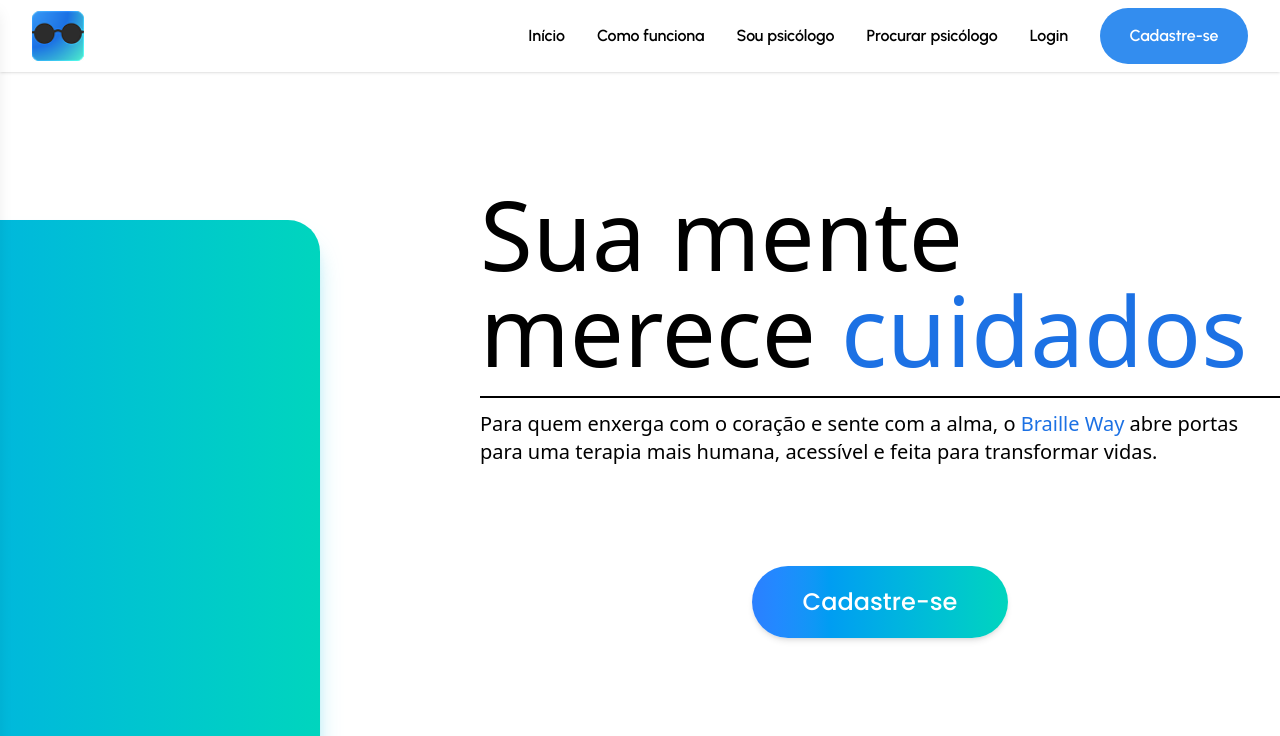
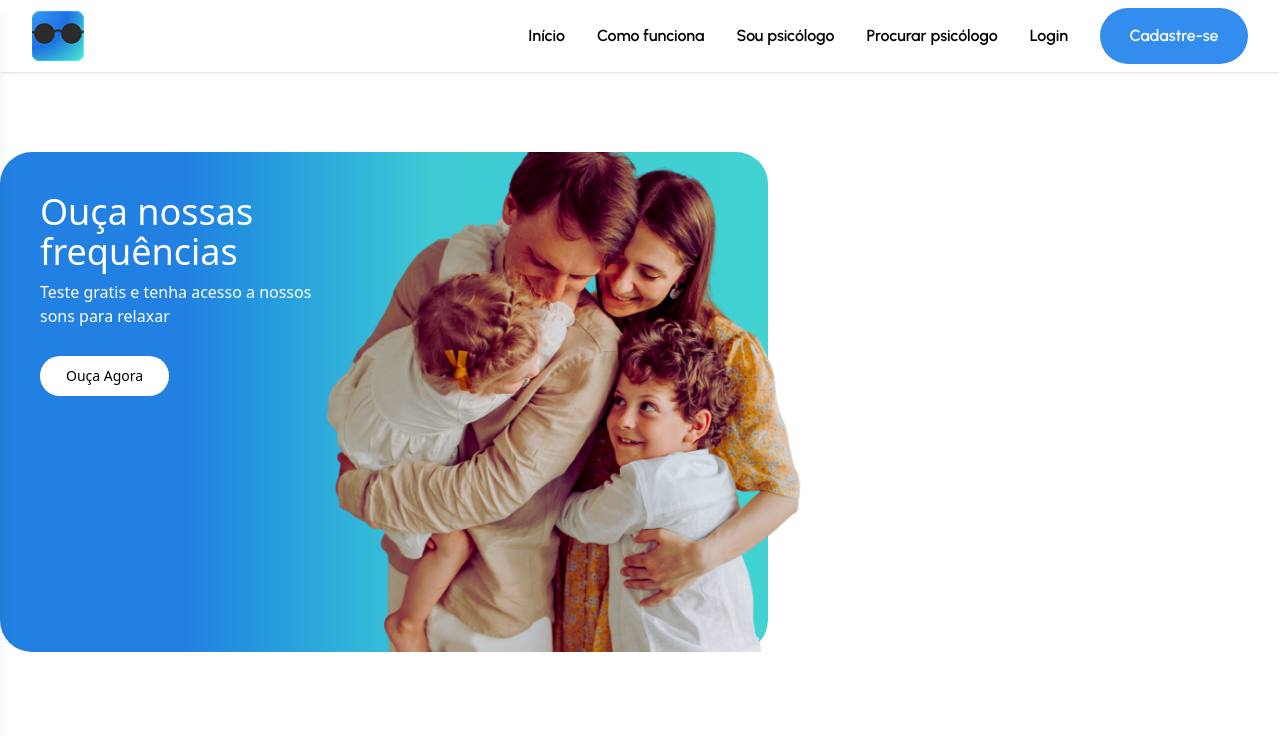
Before and after one commit to BrailleWay/frontend-nextjs-brailleway, a Next.js app: page /homepage in a window 1280 px wide. Shown: the top 736 px of the page. Built offline with nearby package versions, Linux system fonts and the light colour scheme.

Commit message:
Update Section1.js

```diff
--- a/app/ui/home/Section1.js
+++ b/app/ui/home/Section1.js
@@ -4,43 +4,19 @@ import React from 'react';
 export default function Section1(){
     return(
         <>
-            <div className="">
-                <div className="flex flex-row mt-20 gap-40 items-center">
-                    <div className='flex items-end relative  ml-20 w-213 h-177 justify-end'>
-                        <div className='absolute right-100 overflow-visible z-10'>
-                            <Image width={1080} height={1080}  className='object-cover  h-180' src="/home/familia.png" alt="" />
+            <div className="container gap-20 mt-20 mb-20 mx-auto flex flex-col-reverse lg:flex-row">
 
-                        </div>
-                        <div className="absolute rounded-4xl shadow-xl/40 shadow-cyan-500 bg-gradient-to-r from-blue-500 to-teal-400 p-6 lg:p-12 w-213 h-160">
-                            <div className="text-white space-y-4 max-w-xs">
-                                <h3 className="text-5xl font-['Inter-semibold']">Ouça nossas Frequências</h3>
-                                <p className="text-3xl font-['Inter-medium']"> Teste grátis e tenha acesso a nossos sons para relaxar</p>
-                                <button className="font-['Inter-semibold'] mt-4 inline-block bg-white text-black w-44 h-14 text-xl px-5 py-2 rounded-full shadow hover:shadow-md transition"> Ouça agora </button>
-                            </div>
-                        </div>
+                <div id="container-esquerda" className='relative rounded-4xl lg:max-w-3xl w-full flex flex-row md:bg-gradient-to-r md:from-[#2180E1] md:from-24% md:via-[#3EC9D4] md:via-56% md:to-[#42D2D2] md:to-100%'>
+                    <div className='lg:h-125 md:h-80 w-full lg:max-w-sm space-y-2 md:z-0 z-10 flex flex-col items-center md:items-start rounded-4xl md:bg-transparent md:via-transparent md:to-transparent md:from-transparent bg-gradient-to-r from-[#2180E1] from-24% via-[#3EC9D4] via-56% to-[#42D2D2] to-100%'>
+                        <h2 className='text-white md:text-left text-center font-["Inter-semibold"] mt-10 text-4xl mx-10 md:max-w-sm'>Ouça nossas frequências</h2>
+                        <h3 className='text-white md:text-left text-center font-["Inter-medium"] mx-10 md:max-w-sm'>Teste gratis e tenha acesso a nossos sons para relaxar</h3>
+                        <button className='px-6.5 mb-5 bg-white text-black py-2.5 font-["Inter-semibold"] w-fit mx-10 mt-5 text-sm rounded-full'>Ouça Agora</button>
                     </div>
+                    <Image className='lg:w-125 md:w-80 absolute z-0 lg:left-80 lg:bottom-0 md:bottom-0.25 md:left-130 object-cover bottom-22' src="/home/familia.png" alt='' width={1080} height={1080} />
+                </div>
 
-                    <div className='flex flex-col w-200 h-160'>
-                        <div className='pb-2 border-b-2'>
-                            <h2 className='text-8xl h-46.5 mb-4'><span className='font-["Urbanist-medium"]'>Sua mente <br/> merece</span> <span className='text-[#1C71E4] font-["Urbanist-bold"]'>cuidados</span></h2>
-                        </div>
-                        <p className='text-xl mt-3 font-["Poppins-regular"]'>
-                            Para quem enxerga com o coração e sente com a alma, o <span className='text-[#1C71E4] font-["Poppins-bold"]'>Braille Way</span> abre portas para uma terapia mais humana, acessível e feita para transformar vidas.
-                        </p>
-                        <div className='flex flex-col h-full items-center justify-center'>
-                            <button className="font-['Poppins-medium'] text-2xl h-18 w-64 inline-block bg-gradient-to-r from-blue-500 to-teal-400 text-white  px-5 py-2 rounded-full shadow-md hover:shadow-md transition"> Cadastre-se </button>
-                        </div>
-                        <div className='flex w-200 items-end'>
-                            <div className='border rounded-full flex w-49 h-22 relative items-center justify-center'>
-                                <Image alt='' className='p-2 absolute -left-[0.25px] z-1 size-18' width={64} height={64} src="/home/pessoa-container1.png"/>
-                                <Image alt='' className='p-2 absolute z-10 size-18' width={64} height={64}  src="/home/pessoa-container2.png"/>
-                                <Image alt='' className='p-2 absolute -right-[0.1px] z-20 size-18' width={64} height={64}  src="/home/pessoa-container3.png"/>
-                            </div>
-                            <div className='ml-3 w-full h-22 flex items-center'>
-                                <p className='text-xl'><span className='font-["Urbanist-bold"]'>430+</span><span className='font-["Urbanist-semibold"]'>Usuários usam a Brailleway</span></p>
-                            </div>
-                        </div>
-                    </div>
+                <div id="merece-cuidados">
+
                 </div>
             </div>
         </>
```
